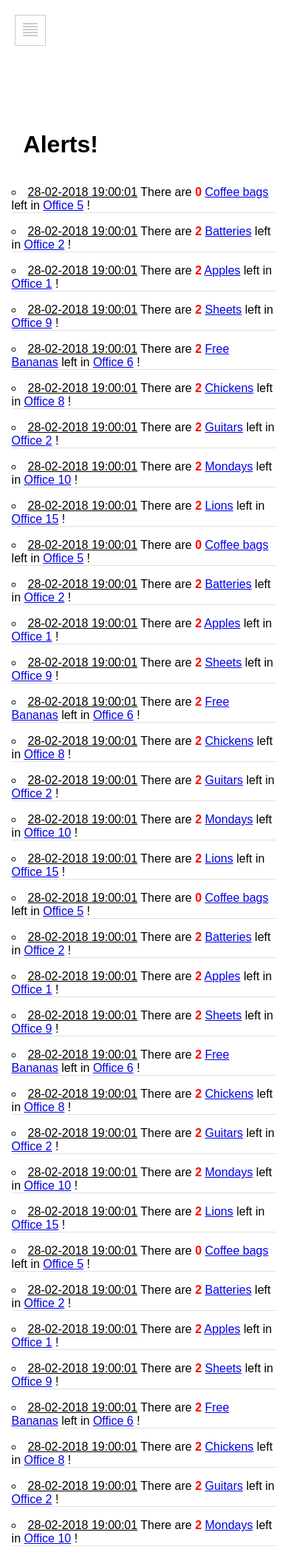
After one commit to gheorghitamutu/Esser, a PHP site: page /alerts.html in a window 390 px wide; the page is wider, and only the part inside the window is pictured. The commit adds this page. Shown: the top 2102 px of that part at 74% size. Run offline with PHP 8.4, Linux system fonts and the light colour scheme.

Commit message:
Pages: Alerts, Logs. TO DO: fix mobile size menu buttons fix text centering desktop menu buttons merge CSS into an user and a menu separated files

```diff
--- /dev/null
+++ b/alerts.html
@@ -0,0 +1,212 @@
+<!DOCTYPE html>
+<html lang="en">
+<head>
+    <meta charset="UTF-8">
+    <meta name="viewport" content="width=device-width, initial-scale=1.0">
+    <title>Alerts</title>
+    <link rel="stylesheet" type="text/css" href="nav.css">
+    <link rel="stylesheet" type="text/css" href="user.css">
+</head>
+
+<body id="body">
+
+<div id="nav-mobile-container">
+    <p><a href="#main_nav" id="access_nav" class="access_aid">Skip to navigation</a></p>
+
+
+    <nav id="main_nav">
+        <ul>
+            <li class="active"><a class="nav-mobile-button" href="alerts.html">Alerts</a></li>
+            <li><a class="nav-mobile-button" href="logs.html">Logs</a></li>
+            <li><a class="nav-mobile-button" href="#">Products</a></li>
+            <li><a class="nav-mobile-button" href="#">Groups</a></li>
+            <li><a class="nav-mobile-button" href="#">Logout</a></li>
+        </ul>
+        <p><a href="#body" id="access_top" class="access_aid">Skip to top</a></p>
+    </nav>
+
+</div>
+
+<span class="sidenav">
+    <span class="active"><a class="nav-button" href="alerts.html">Alerts</a></span>
+    <a class="nav-button" href="logs.html">Logs</a>
+    <a class="nav-button" href="#">Products</a>
+    <a class="nav-button" href="#">Groups</a>
+    <a class="nav-button" href="#">Logout</a>
+</span>
+
+<div class="main-div">
+
+    <div class="container">
+        <h1>Alerts!</h1>
+    </div>
+
+
+    <ul>
+        <li> <u>28-02-2018 19:00:01</u>
+            There are <span style="color: red"><strong>0</strong></span> <a href="#">Coffee bags</a> left in
+            <a href="#">Office 5</a> !</li>
+        <li> <u>28-02-2018 19:00:01</u>
+            There are <span style="color: red"><strong>2</strong></span> <a href="#">Batteries</a> left in
+            <a href="#">Office 2</a> !</li>
+        <li> <u>28-02-2018 19:00:01</u>
+            There are <span style="color: red"><strong>2</strong></span> <a href="#">Apples</a> left  in
+            <a href="#">Office 1</a> !</li>
+        <li> <u>28-02-2018 19:00:01</u>
+            There are <span style="color: red"><strong>2</strong></span> <a href="#">Sheets</a> left  in
+            <a href="#">Office 9</a> !</li>
+        <li> <u>28-02-2018 19:00:01</u>
+            There are <span style="color: red"><strong>2</strong></span> <a href="#">Free Bananas</a> left  in
+            <a href="#">Office 6</a> !</li>
+        <li> <u>28-02-2018 19:00:01</u>
+            There are <span style="color: red"><strong>2</strong></span> <a href="#">Chickens</a> left  in
+            <a href="#">Office 8</a> !</li>
+        <li> <u>28-02-2018 19:00:01</u>
+            There are <span style="color: red"><strong>2</strong></span> <a href="#">Guitars</a> left  in
+            <a href="#">Office 2</a> !</li>
+        <li> <u>28-02-2018 19:00:01</u>
+            There are <span style="color: red"><strong>2</strong></span> <a href="#">Mondays</a> left  in
+            <a href="#">Office 10</a> !</li>
+        <li> <u>28-02-2018 19:00:01</u>
+            There are <span style="color: red"><strong>2</strong></span> <a href="#">Lions</a> left  in
+            <a href="#">Office 15</a> !</li>
+        <li> <u>28-02-2018 19:00:01</u>
+            There are <span style="color: red"><strong>0</strong></span> <a href="#">Coffee bags</a> left in
+            <a href="#">Office 5</a> !</li>
+        <li> <u>28-02-2018 19:00:01</u>
+            There are <span style="color: red"><strong>2</strong></span> <a href="#">Batteries</a> left in
+            <a href="#">Office 2</a> !</li>
+        <li> <u>28-02-2018 19:00:01</u>
+            There are <span style="color: red"><strong>2</strong></span> <a href="#">Apples</a> left  in
+            <a href="#">Office 1</a> !</li>
+        <li> <u>28-02-2018 19:00:01</u>
+            There are <span style="color: red"><strong>2</strong></span> <a href="#">Sheets</a> left  in
+            <a href="#">Office 9</a> !</li>
+        <li> <u>28-02-2018 19:00:01</u>
+            There are <span style="color: red"><strong>2</strong></span> <a href="#">Free Bananas</a> left  in
+            <a href="#">Office 6</a> !</li>
+        <li> <u>28-02-2018 19:00:01</u>
+            There are <span style="color: red"><strong>2</strong></span> <a href="#">Chickens</a> left  in
+            <a href="#">Office 8</a> !</li>
+        <li> <u>28-02-2018 19:00:01</u>
+            There are <span style="color: red"><strong>2</strong></span> <a href="#">Guitars</a> left  in
+            <a href="#">Office 2</a> !</li>
+        <li> <u>28-02-2018 19:00:01</u>
+            There are <span style="color: red"><strong>2</strong></span> <a href="#">Mondays</a> left  in
+            <a href="#">Office 10</a> !</li>
+        <li> <u>28-02-2018 19:00:01</u>
+            There are <span style="color: red"><strong>2</strong></span> <a href="#">Lions</a> left  in
+            <a href="#">Office 15</a> !</li>
+        <li> <u>28-02-2018 19:00:01</u>
+            There are <span style="color: red"><strong>0</strong></span> <a href="#">Coffee bags</a> left in
+            <a href="#">Office 5</a> !</li>
+        <li> <u>28-02-2018 19:00:01</u>
+            There are <span style="color: red"><strong>2</strong></span> <a href="#">Batteries</a> left in
+            <a href="#">Office 2</a> !</li>
+        <li> <u>28-02-2018 19:00:01</u>
+            There are <span style="color: red"><strong>2</strong></span> <a href="#">Apples</a> left  in
+            <a href="#">Office 1</a> !</li>
+        <li> <u>28-02-2018 19:00:01</u>
+            There are <span style="color: red"><strong>2</strong></span> <a href="#">Sheets</a> left  in
+            <a href="#">Office 9</a> !</li>
+        <li> <u>28-02-2018 19:00:01</u>
+            There are <span style="color: red"><strong>2</strong></span> <a href="#">Free Bananas</a> left  in
+            <a href="#">Office 6</a> !</li>
+        <li> <u>28-02-2018 19:00:01</u>
+            There are <span style="color: red"><strong>2</strong></span> <a href="#">Chickens</a> left  in
+            <a href="#">Office 8</a> !</li>
+        <li> <u>28-02-2018 19:00:01</u>
+            There are <span style="color: red"><strong>2</strong></span> <a href="#">Guitars</a> left  in
+            <a href="#">Office 2</a> !</li>
+        <li> <u>28-02-2018 19:00:01</u>
+            There are <span style="color: red"><strong>2</strong></span> <a href="#">Mondays</a> left  in
+            <a href="#">Office 10</a> !</li>
+        <li> <u>28-02-2018 19:00:01</u>
+            There are <span style="color: red"><strong>2</strong></span> <a href="#">Lions</a> left  in
+            <a href="#">Office 15</a> !</li>
+        <li> <u>28-02-2018 19:00:01</u>
+            There are <span style="color: red"><strong>0</strong></span> <a href="#">Coffee bags</a> left in
+            <a href="#">Office 5</a> !</li>
+        <li> <u>28-02-2018 19:00:01</u>
+            There are <span style="color: red"><strong>2</strong></span> <a href="#">Batteries</a> left in
+            <a href="#">Office 2</a> !</li>
+        <li> <u>28-02-2018 19:00:01</u>
+            There are <span style="color: red"><strong>2</strong></span> <a href="#">Apples</a> left  in
+            <a href="#">Office 1</a> !</li>
+        <li> <u>28-02-2018 19:00:01</u>
+            There are <span style="color: red"><strong>2</strong></span> <a href="#">Sheets</a> left  in
+            <a href="#">Office 9</a> !</li>
+        <li> <u>28-02-2018 19:00:01</u>
+            There are <span style="color: red"><strong>2</strong></span> <a href="#">Free Bananas</a> left  in
+            <a href="#">Office 6</a> !</li>
+        <li> <u>28-02-2018 19:00:01</u>
+            There are <span style="color: red"><strong>2</strong></span> <a href="#">Chickens</a> left  in
+            <a href="#">Office 8</a> !</li>
+        <li> <u>28-02-2018 19:00:01</u>
+            There are <span style="color: red"><strong>2</strong></span> <a href="#">Guitars</a> left  in
+            <a href="#">Office 2</a> !</li>
+        <li> <u>28-02-2018 19:00:01</u>
+            There are <span style="color: red"><strong>2</strong></span> <a href="#">Mondays</a> left  in
+            <a href="#">Office 10</a> !</li>
+        <li> <u>28-02-2018 19:00:01</u>
+            There are <span style="color: red"><strong>2</strong></span> <a href="#">Lions</a> left  in
+            <a href="#">Office 15</a> !</li>
+        <li> <u>28-02-2018 19:00:01</u>
+            There are <span style="color: red"><strong>0</strong></span> <a href="#">Coffee bags</a> left in
+            <a href="#">Office 5</a> !</li>
+        <li> <u>28-02-2018 19:00:01</u>
+            There are <span style="color: red"><strong>2</strong></span> <a href="#">Batteries</a> left in
+            <a href="#">Office 2</a> !</li>
+        <li> <u>28-02-2018 19:00:01</u>
+            There are <span style="color: red"><strong>2</strong></span> <a href="#">Apples</a> left  in
+            <a href="#">Office 1</a> !</li>
+        <li> <u>28-02-2018 19:00:01</u>
+            There are <span style="color: red"><strong>2</strong></span> <a href="#">Sheets</a> left  in
+            <a href="#">Office 9</a> !</li>
+        <li> <u>28-02-2018 19:00:01</u>
+            There are <span style="color: red"><strong>2</strong></span> <a href="#">Free Bananas</a> left  in
+            <a href="#">Office 6</a> !</li>
+        <li> <u>28-02-2018 19:00:01</u>
+            There are <span style="color: red"><strong>2</strong></span> <a href="#">Chickens</a> left  in
+            <a href="#">Office 8</a> !</li>
+        <li> <u>28-02-2018 19:00:01</u>
+            There are <span style="color: red"><strong>2</strong></span> <a href="#">Guitars</a> left  in
+            <a href="#">Office 2</a> !</li>
+        <li> <u>28-02-2018 19:00:01</u>
+            There are <span style="color: red"><strong>2</strong></span> <a href="#">Mondays</a> left  in
+            <a href="#">Office 10</a> !</li>
+        <li> <u>28-02-2018 19:00:01</u>
+            There are <span style="color: red"><strong>2</strong></span> <a href="#">Lions</a> left  in
+            <a href="#">Office 15</a> !</li>
+        <li> <u>28-02-2018 19:00:01</u>
+            There are <span style="color: red"><strong>0</strong></span> <a href="#">Coffee bags</a> left in
+            <a href="#">Office 5</a> !</li>
+        <li> <u>28-02-2018 19:00:01</u>
+            There are <span style="color: red"><strong>2</strong></span> <a href="#">Batteries</a> left in
+            <a href="#">Office 2</a> !</li>
+        <li> <u>28-02-2018 19:00:01</u>
+            There are <span style="color: red"><strong>2</strong></span> <a href="#">Apples</a> left  in
+            <a href="#">Office 1</a> !</li>
+        <li> <u>28-02-2018 19:00:01</u>
+            There are <span style="color: red"><strong>2</strong></span> <a href="#">Sheets</a> left  in
+            <a href="#">Office 9</a> !</li>
+        <li> <u>28-02-2018 19:00:01</u>
+            There are <span style="color: red"><strong>2</strong></span> <a href="#">Free Bananas</a> left  in
+            <a href="#">Office 6</a> !</li>
+        <li> <u>28-02-2018 19:00:01</u>
+            There are <span style="color: red"><strong>2</strong></span> <a href="#">Chickens</a> left  in
+            <a href="#">Office 8</a> !</li>
+        <li> <u>28-02-2018 19:00:01</u>
+            There are <span style="color: red"><strong>2</strong></span> <a href="#">Guitars</a> left  in
+            <a href="#">Office 2</a> !</li>
+        <li> <u>28-02-2018 19:00:01</u>
+            There are <span style="color: red"><strong>2</strong></span> <a href="#">Mondays</a> left  in
+            <a href="#">Office 10</a> !</li>
+        <li> <u>28-02-2018 19:00:01</u>
+            There are <span style="color: red"><strong>2</strong></span> <a href="#">Lions</a> left  in
+            <a href="#">Office 15</a> !</li>
+    </ul>
+</div>
+</body>
+<script src="sidenav.js"></script>
+</html>
--- a/index.php
+++ b/index.php
@@ -5,3 +5,8 @@
  * Date: 3/11/2018
  * Time: 3:46 PM
  */
+
+echo '<p><a href ="alerts.html">Alerts</a></p>';
+
+
+echo '<p><a href ="logs.html">Logs</a></p>';
--- /dev/null
+++ b/nav.css
@@ -0,0 +1,85 @@
+#nav-mobile-container {
+    width: 90%;
+    height: 10%;
+    position: relative;
+    list-style-type: none;
+    margin: 20px;
+    padding: 30px;
+    float: left;
+    display: inline-block;
+}
+
+#nav-mobile-container ul {
+    list-style-type: none;
+}
+
+#main_nav {
+    display: none;
+    position: relative;
+    top: 0;
+    left: 0;
+    background: #f1f1f1;
+    width: 85%;
+
+    border-radius: 0 0 5px 5px;
+    box-shadow: 0 0 8px 2px #000;
+    z-index: 1;
+}
+
+.with_nav #main_nav {
+    display: block;
+    float: left;
+    height: 300%;
+}
+
+.access_aid {
+    display: none;
+}
+
+#access_nav {
+    display: none;    /* TO DO: none! */
+    position: absolute;
+    float: left;
+    top: 0;
+    left: 0;
+    width: 40px;
+    height: 0;
+    padding-top: 40px;
+    overflow: hidden;
+    border: 1px solid #ccc;
+    background: white 10px 10px / 20px 20px no-repeat;
+
+    background-image: -webkit-repeating-linear-gradient(#ccc, #ccc 2px, #fff 2px, #fff 4px);
+    background-image: repeating-linear-gradient(#ccc, #ccc 2px, #fff 2px, #fff 4px);
+    z-index: 2;
+}
+
+.with_nav #access_nav {
+    background-image: linear-gradient(45deg, transparent 13px, #ccc 13px, #ccc 15px, transparent 0), linear-gradient(-45deg, white 13px, #ccc 13px, #ccc 15px, white 0);
+}
+
+.nav-mobile-button {
+    display:block;
+    height: 20%;
+    margin: 2rem;
+    padding: 5% 10%;
+    color: #555;
+    text-align: center;
+    font-size: 1rem;
+    font-weight: 200;
+    line-height: 2rem;
+    letter-spacing: .1rem;
+    text-transform: uppercase;
+    text-decoration: none;
+    white-space: nowrap;
+    background-color: transparent;
+    border-radius: 20px;
+    border: 1px solid #bbb;
+    cursor: pointer;
+    box-sizing: border-box;
+    max-width: 70%;
+}
+
+.active .nav-mobile-button {
+    background-color: lightgray;
+}
--- /dev/null
+++ b/user.css
@@ -0,0 +1,132 @@
+html {
+    font-family: sans-serif;
+    -ms-text-size-adjust: 100%;
+    -webkit-text-size-adjust: 100%;
+}
+
+body {
+    margin: 0;
+}
+
+div.main-div {
+    margin-top: 4%;
+    margin-left: 500px;
+    display: inline-block;
+}
+
+.sidenav {
+    list-style-type: none;
+    padding: 12% 1% 1% 1%;
+    width: 300px;
+    background-color: #f1f1f1;
+    position: fixed;
+    height: 100%;
+    overflow: auto;
+}
+
+.nav-button {
+    display:block;
+    height: 4%;
+    margin: 1.5rem 0 1.5rem 3rem;
+    padding: 0 30px;
+    color: #555;
+    text-align: center;
+    font-size: 11px;
+    font-weight: 600;
+    line-height: 400%;
+    letter-spacing: .1rem;
+    text-transform: uppercase;
+    text-decoration: none;
+    white-space: nowrap;
+    background-color: transparent;
+    border-radius: 20px;
+    border: 1px solid #bbb;
+    cursor: pointer;
+    box-sizing: border-box;
+}
+
+.active .nav-button {
+    background-color: lightgray;
+}
+
+.main-div li {
+    display: inline-list-item;
+    border-bottom: 1px solid #E1E1E1;
+}
+
+div.container {
+    margin-left: 0;
+    margin-top: 0;
+    margin-bottom: 4%;
+    padding: 1px 16px;
+    max-width: 80%;
+}
+
+span.warning {
+    text-decoration-color: red;
+}
+
+#main_nav {
+    display: none;
+}
+#access_nav {
+display: none;
+}
+
+
+@media screen and (max-width: 900px) {
+    .sidenav {
+        display: none;
+    }
+
+    div.main-div {
+        margin-top: 10%;
+        margin-left: 4%;
+        margin-right: 4%;
+    }
+
+    div.container {
+        max-width: 100%;
+    }
+
+    #nav-mobile-container {
+        display: block;
+    }
+
+    #access_nav {
+        display: block;
+    }
+}
+
+@media screen and (max-width: 400px) {
+    .sidenav {
+        display: none;
+    }
+
+    #nav-mobile-container {
+        display: block;
+    }
+
+    #access_nav {
+        display: block;
+    }
+
+}
+
+ul {
+    list-style: circle inside;
+}
+ol {
+    list-style: decimal inside; }
+ol, ul {
+    padding-left: 0;
+    margin-top: 0; }
+ul ul,
+ul ol,
+ol ol,
+ol ul {
+    margin: 1.5rem 0 1.5rem 3rem;
+    font-size: 90%; }
+li {
+    margin-bottom: 1rem;
+}
```
Also changed, not shown: logs.html (added, +126 -0 lines), sidenav.js (added, +7 -0 lines), README.md.
